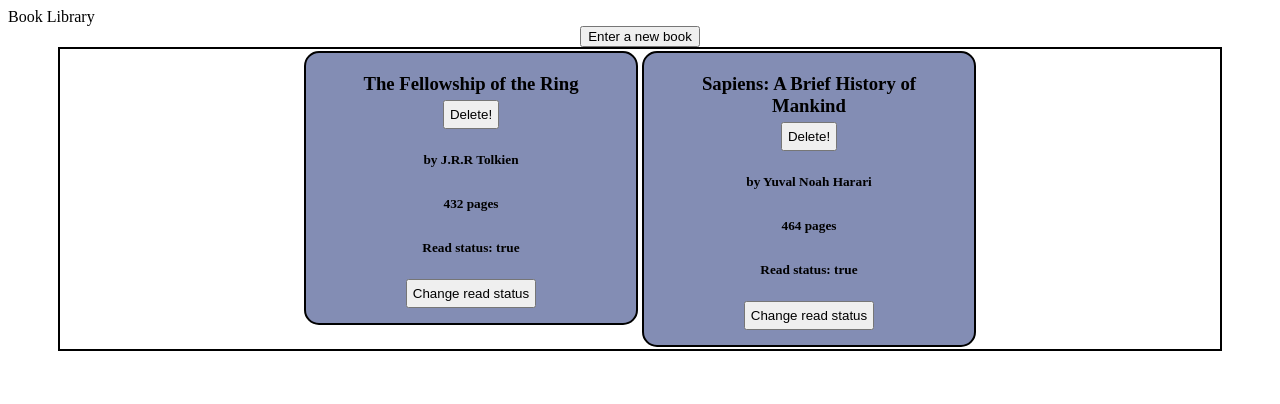
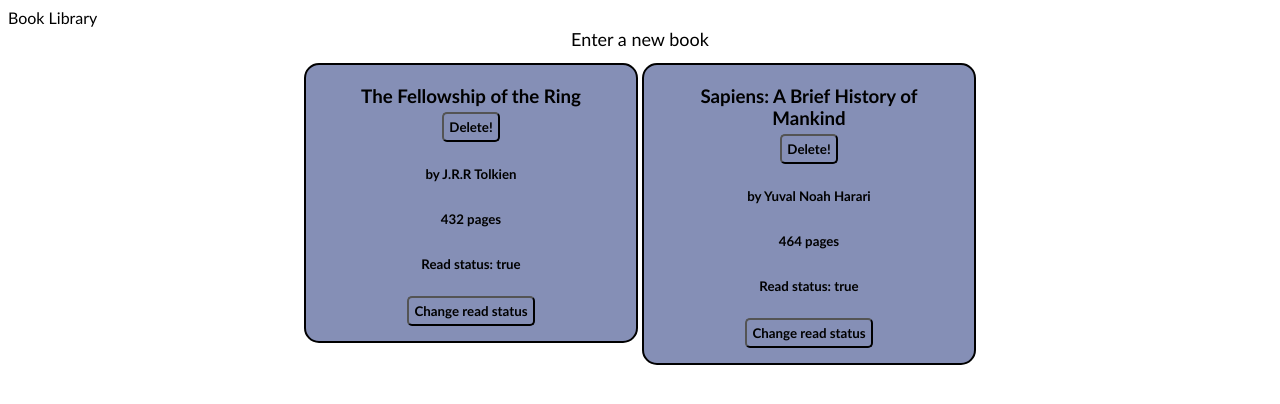
Before and after one commit to charliewturner/book-library-project, a plain HTML site: page index.html in a window 1280 px wide. Drawn offline with Linux system fonts and the light colour scheme.

Commit message:
Add dynamic CSS on buttons

```diff
--- a/index.html
+++ b/index.html
@@ -28,7 +28,7 @@
                 </form>
             </div>
         </dialog>
-        <button>Enter a new book</button>
+        <button class = "enterBook">Enter a new book</button>
 
 
 
--- a/script.js
+++ b/script.js
@@ -77,7 +77,7 @@
       <h5 class = "author">by ${book.author}</h5><br />
       <h5 class = "page-count">${book.pageCount} pages</h5><br />
       <h5 class = "read-status">Read status: ${book.readStatus}</h5><br />
-      <button type = "button" class="changeReadStatus${i}" onclick="changeReadStatus(${i})">Change read status</button>
+      <button type = "button" class="changeReadStatus" onclick="changeReadStatus(${i})">Change read status</button>
     </div> `;
 
     libraryElement.appendChild(bookElement);
--- a/style.css
+++ b/style.css
@@ -1,22 +1,75 @@
+* {
+    font-family: "Gill Sans", "Gill Sans MT", "Myriad Pro", "DejaVu Sans Condensed", Helvetica, Arial, "sans-serif";
+}
 
 
-.header{
+.enterBook{
+    margin-bottom: 10px;
+    background-color: white;
+    border: none;
+    font-size: large;
+}
+.enterBook:hover{
+    font-weight: bold;
+    box-shadow: inset;
+
+}
+.enterBook:active{
+    font-weight: bold;
+    box-shadow: inset;
+    border-style: inset;
+    background-color: rgba(0, 0, 0, 0.041);
+}
+
+.delete{
+    background-color: none;
+    background-color: rgba(1, 21, 102, 0);
+    border-radius: 5px;
+    font-weight: bold;
+}
+.delete:hover{
+    background-color: rgba(1, 21, 102, 0);
+    font-weight: bold;
+    border-style: inset;
+}
+.delete:active{
+    background-color: rgba(1, 21, 102, 0.39);
+    font-weight: bold;
+    border-style: inset;
+}
+.changeReadStatus{
+    background-color: none;
+    background-color: rgba(1, 21, 102, 0);
+    border-radius: 5px;
+    font-weight: bold;
+}
+
+.changeReadStatus:hover{
+    background-color: rgba(1, 21, 102, 0);
+    font-weight: bold;
+    border-style: inset;
+}
+
+.changeReadStatus:active{
+    background-color: rgba(1, 21, 102, 0.39);
+    font-weight: bold;
+    border-style: inset;
+}
+
+.header {
     display: flex;
     flex: 1;
     border-style: solid;
     border-width: 2px;
-
-
 }
 
-.upper{
+.upper {
     display: flex;
     justify-content: center;
     flex-direction: row;
-
 }
 
-#form-container{
+#form-container {
     display: flex;
     flex-direction: row;
     border-style: solid;
@@ -27,34 +80,34 @@
     justify-content: center;
 }
 
-#form > *{
+#form>* {
     margin: auto;
-
 }
 
-#label{
+#label {
     padding: 5px;
     padding: auto;
 }
 
-input{
+input {
     display: flex;
     flex: 1;
 }
 
-.headers, #library{
-    border-style: solid;
-    border-width: 2px;
+.headers,
+#library {
+
     margin: 2px;
 }
 
 #library {
     display: flex;
     flex-wrap: wrap;
-   justify-content: center;
+    justify-content: center;
     margin: 50px;
     margin-top: 0;
 }
+
 .book-card {
     display: flex;
     flex-direction: column;
@@ -64,15 +117,15 @@
     margin: 2px;
     padding: 15px;
     min-height: 220px;
-    background-color: rgba(1, 21, 102, 0.486);
+    background-color: rgba(1, 21, 102, 0.479);
     border-radius: 15px;
 }
 
-.book-card > *{
+.book-card>* {
     display: flex;
     margin: auto;
     text-align: center;
-    word-break:normal;
+    word-break: normal;
     padding: 5px;
 
 }
```
Lines whose indentation alone changed are shown as unchanged.
